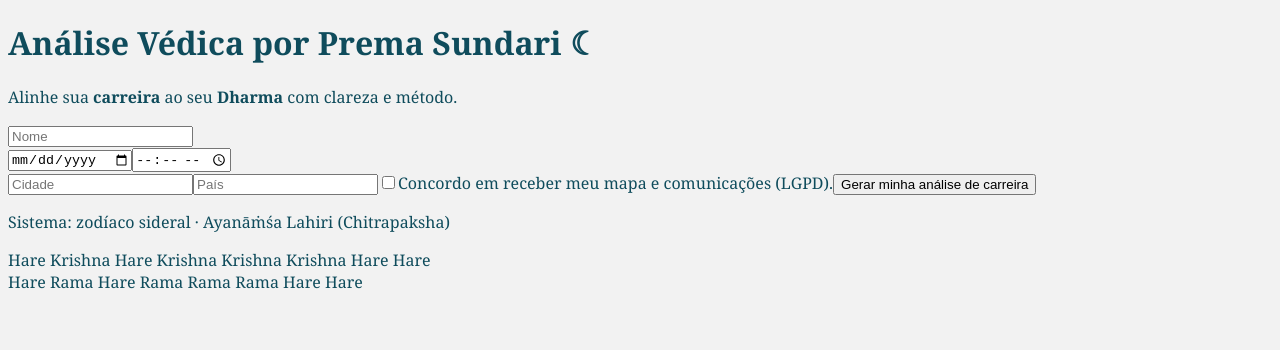
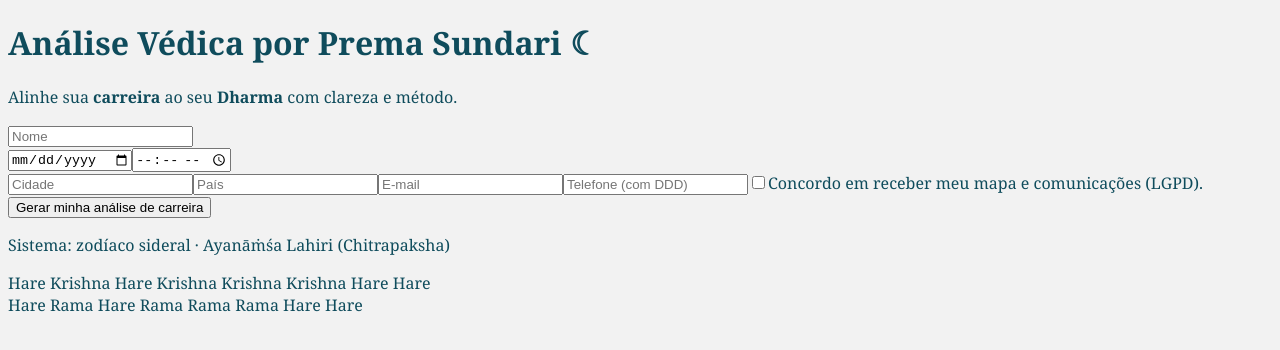
Before and after one commit to premasundaridevi/prema-mapa-vedico, a Next.js app: page / in a window 1280 px wide. Shown: the top 350 px of the page. Built offline with nearby package versions, Linux system fonts and the light colour scheme.

Commit message:
Update page.tsx

```diff
--- a/app/page.tsx
+++ b/app/page.tsx
@@ -12,7 +12,8 @@ export default function Page() {
     setErr(null);
     setResp(null);
 
-    const formData = new FormData(e.currentTarget);
+    const form = e.currentTarget;
+    const formData = new FormData(form);
     const data = Object.fromEntries(formData.entries());
 
     try {
@@ -35,14 +36,13 @@ export default function Page() {
     <main className="min-h-screen flex flex-col items-center justify-center bg-gray-50 px-4 py-12">
       {/* Título */}
       <h1 className="text-3xl md:text-4xl font-serif font-bold text-center text-[#0F4C5C] mb-2">
-        Análise Védica por{" "}
-        <span className="text-[#c9a227]">Prema Sundari ☾</span>
+        Análise Védica por <span className="text-[#c9a227]">Prema Sundari ☾</span>
       </h1>
       <p className="text-center text-[#2f6f5e] mb-8">
         Alinhe sua <b>carreira</b> ao seu <b>Dharma</b> com clareza e método.
       </p>
 
-      {/* Formulário */}
+      {/* Formulário (layout da sua captura) */}
       <form
         onSubmit={handleSubmit}
         className="bg-white shadow-lg rounded-lg p-8 w-full max-w-md space-y-4"
@@ -85,6 +85,24 @@ export default function Page() {
           className="w-full p-3 border rounded-md"
         />
 
+        {/* Campos de lead */}
+        <input
+          type="email"
+          name="email"
+          placeholder="E-mail"
+          required
+          className="w-full p-3 border rounded-md"
+        />
+        <input
+          type="tel"
+          name="telefone"
+          placeholder="Telefone (com DDD)"
+          required
+          pattern="[\d\s()+-]{9,}" // aceita números e símbolos comuns
+          title="Digite um telefone válido (ex.: 11 91234-5678)"
+          className="w-full p-3 border rounded-md"
+        />
+
         <label className="flex items-center text-xs text-gray-600">
           <input type="checkbox" name="consent" required className="mr-2" />
           Concordo em receber meu mapa e comunicações (LGPD).
@@ -101,14 +119,14 @@ export default function Page() {
         <p className="text-xs text-center text-gray-500 mt-2">
           Sistema: zodíaco sideral · Ayanāṁśa Lahiri (Chitrapaksha)
         </p>
+
+        {err && <p className="text-sm text-red-600 text-center mt-2">{err}</p>}
       </form>
 
       {/* Resultado */}
       {resp && (
         <div className="mt-8 bg-white p-6 rounded-lg shadow-md max-w-md w-full text-center">
-          <h2 className="text-xl font-serif mb-2 text-[#0F4C5C]">
-            Seu Resultado
-          </h2>
+          <h2 className="text-xl font-serif mb-2 text-[#0F4C5C]">Seu Resultado</h2>
           <p>
             <b>Ascendente:</b> {resp.ascendente ?? "--"}
           </p>
@@ -129,13 +147,10 @@ export default function Page() {
 
           <div className="mt-4 text-sm text-[#2f6f5e]">
             <p>
-              Na leitura completa, conecto <b>Casa 10</b> (carreira),{" "}
-              <b>Sol</b> (liderança) e <b>Saturno</b> (método)
+              Na leitura completa, conecto <b>Casa 10</b> (carreira), <b>Sol</b> (liderança) e{" "}
+              <b>Saturno</b> (método)
             </p>
-            <p>
-              para definir critérios práticos de decisão e próximos passos
-              alinhados ao seu Dharma.
-            </p>
+            <p>para definir critérios práticos e próximos passos alinhados ao seu Dharma.</p>
           </div>
         </div>
       )}
```
